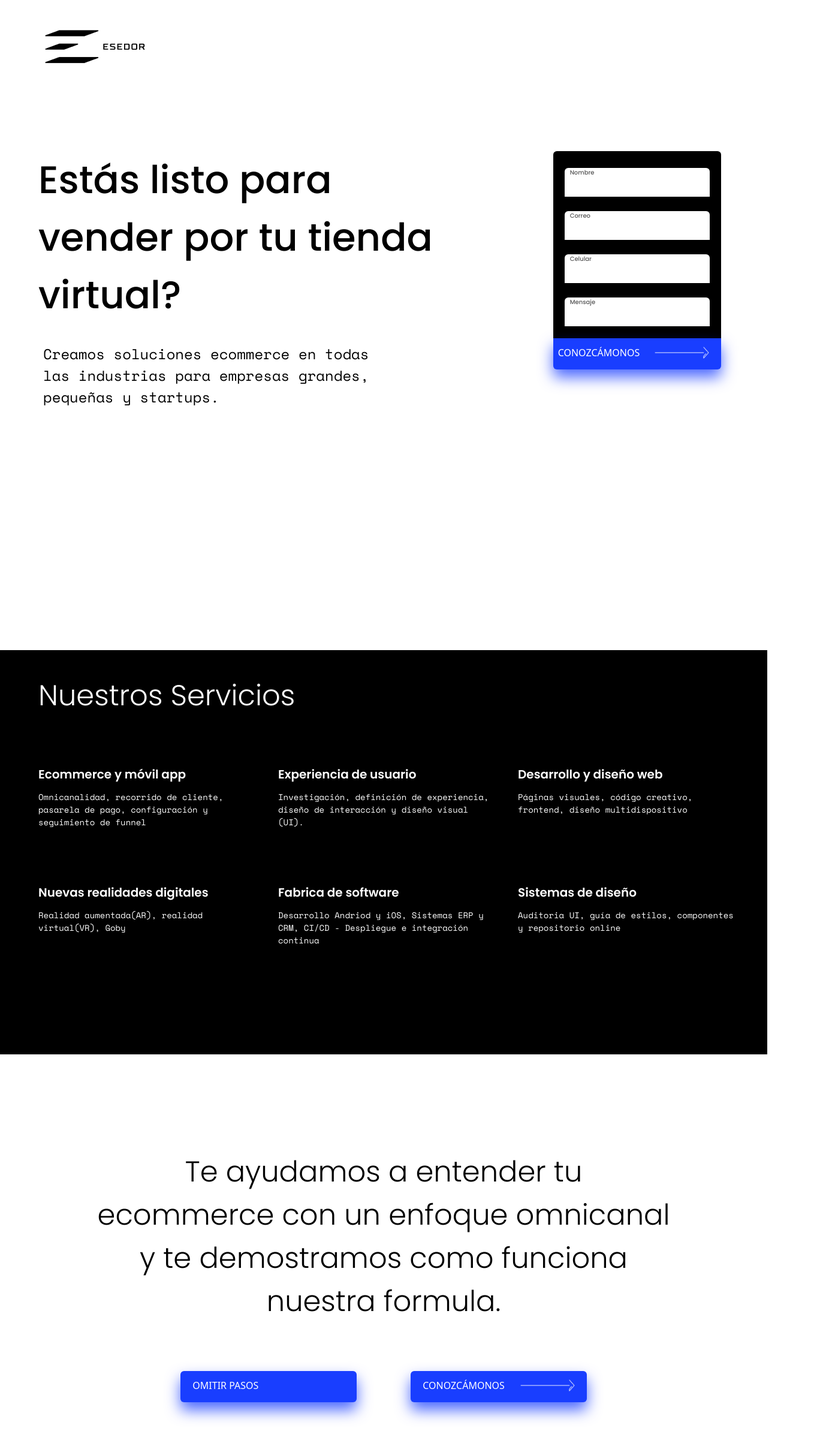
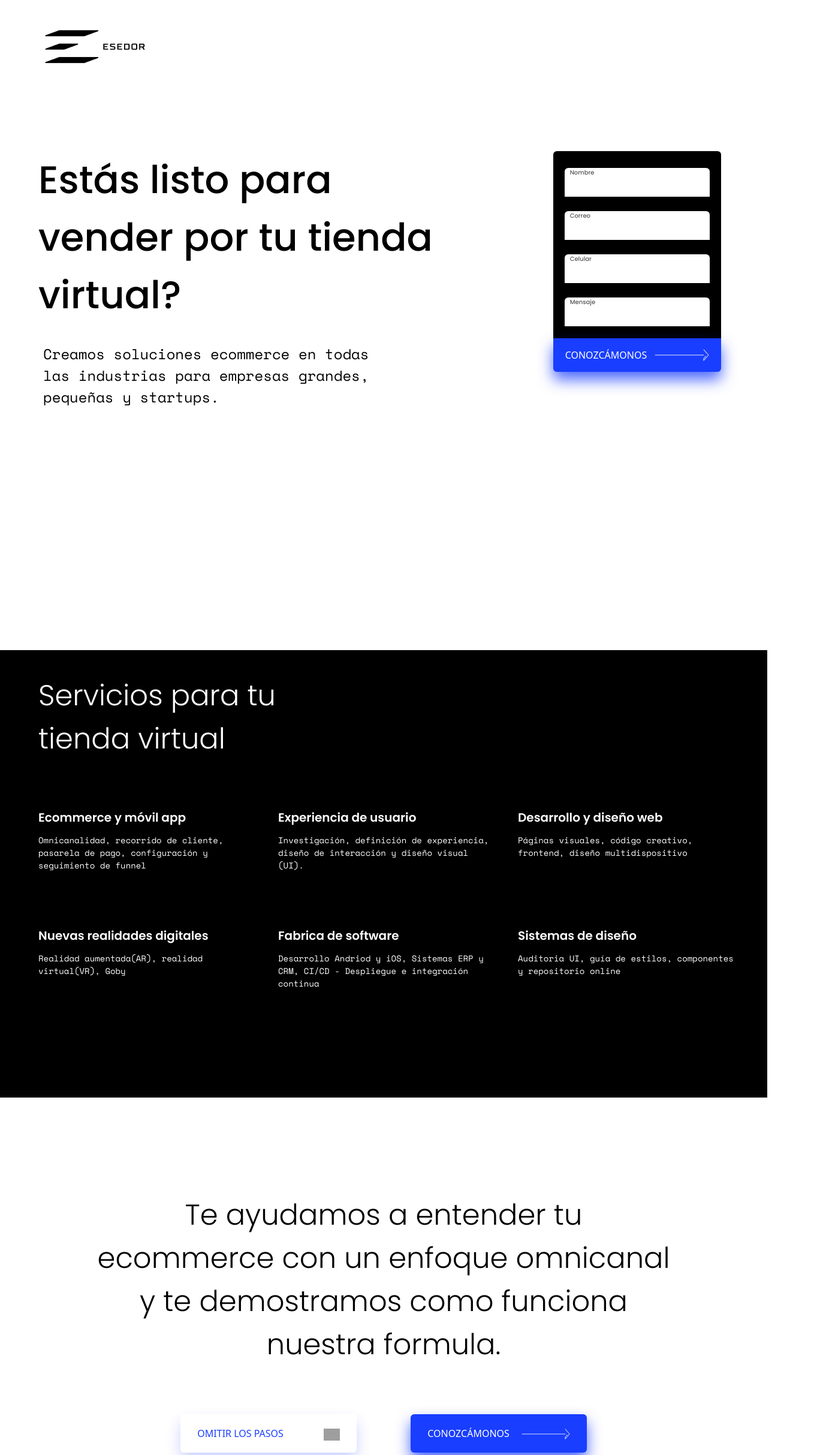
Before and after one commit to ZambranoBeicker/esedor_landingpage-web, a React (Create React App) app: page / in a window 1280 px wide. Shown: the top 2426 px of the page at 60% size, 1378 px wide, since content can reach past the window. Built offline with nearby package versions, Linux system fonts and the light colour scheme; grey boxes are pictures that could not be loaded.

Commit message:
Correct some bugs #1

```diff
--- a/src/components/Footer.js
+++ b/src/components/Footer.js
@@ -80,7 +80,7 @@ const Footer = () =>{
                 {info.map((item,index) => <FooterInfo key={index} title={item.title} pgraph={item.pgraph} /> )}
 
               </div>
-              <div className="pb-5 pt-4 px-4 md:w-3/12 lg:w-3/12 lg:px-8 md:p-0 border-b md:border-none">
+              <div className="pb-5 pt-4 px-4 md:w-3/12 lg:w-3/12 lg:pl-20 md:p-0 border-b md:border-none">
                 <h4 className="text-gray mb-5 ml-auto">Sociales</h4>
                 <div className="flex md:block">
                   <p className="mr-4">Linkedin</p>
--- a/src/components/Hero.js
+++ b/src/components/Hero.js
@@ -89,7 +89,7 @@ const data = [
           )
         })}
       </form>
-        <ArrowCta title="CONOZCÁMONOS" src="images/arrow_meet.png" containerClass="bg-blue py-1 pl-2 sm:w-56 rounded-b-md" adapt={true} cta="ml-1"/>
+        <ArrowCta title="CONOZCÁMONOS" src="images/arrow_meet.png" containerClass="bg-blue py-2 pt-2 pl-5 sm:w-56 rounded-b-md" adapt={true} cta="ml-1"/>
     </div>
   )
 }
--- a/src/components/OurServices.js
+++ b/src/components/OurServices.js
@@ -1,5 +1,4 @@
 import React from 'react';
-// import {useState,useEffect} from 'react';
 import {InfoParagraph,ArrowCta} from './Hero.js';
 
 
@@ -37,26 +36,6 @@ const showServices = (data,classes)=>{
 }
 
 const OurService = () =>{
-    // const [styleArrow,setStyleArrow] = useState('arrow-cta')
-    // const [styleContainer,setStyleContainer] = useState('md:fixed md:px-12 md:w-4/12 fixed-container')
-
-
-
-    // useEffect(()=>{
-    //   window.addEventListener('scroll',handleScroll)
-    // },[])
-
-    // useEffect(()=>{
-    //   if(window.scrollY < 1350){
-    //     window.addEventListener('scroll',handleScroll)
-
-    //   }
-
-    //   if(window.scrollY > 1450){
-    //     window.removeEventListener("scroll",handleScroll)
-
-    //   }
-    // })
 
     const data = [
         {
@@ -90,39 +69,11 @@ const OurService = () =>{
         containerClass:"text-white my-3"
     }
 
-    // const handleScroll = ()=>{
-
-    //   if(window.scrollY < 100){
-    //     setStyleArrow('arrow-cta')
-    //     setStyleContainer('md:fixed md:px-12 md:w-4/12 fixed-container')
-
-
-    //   }else if(window.scrollY > 100 && window.scrollY < 1050){
-    //     setStyleArrow('arrow-contract contract-hover')
-    //     setStyleContainer('md:fixed md:px-12 md:w-4/12 moved-container')
-    //   }else if(window.scrollY > 1050 && window.scrollY < 1350 ){
-    //     setStyleContainer('md:w-4/12 md:mx-auto md:mt-20 md:px-8 insert-out')
-
-
-
-    //   }else if(window.scrollY > 1350){
-    //     setStyleContainer('md:w-4/12 md:mx-auto md:mt-20 md:px-3 insert-in')
-
-    //     setStyleArrow('arrow-contract')
-    //   }else{
-    //     setStyleContainer('md:fixed md:w-4/12 px-12')
-
-    //   }
-    // }
-
-
-
-
     return (
         <React.Fragment>
             <section className="block md:bg-black px-4 py-5 md:pl-16 pt-10 pb-32 w-full">
                 <div className="text-white mb-10">
-                    <h2 className="text-2xl md:text-4xl lg:text-5xl">Nuestros Servicios</h2>
+                    <h2 className="text-2xl md:text-4xl lg:text-5xl">Servicios para tu<br></br> tienda virtual</h2>
                 </div>
                 <div className="md:flex md:flex-wrap">
                     {showServices(data,classes)}
@@ -130,12 +81,12 @@ const OurService = () =>{
             </section>
             <div className="md:mx-auto md:my-40 md:w-9/12 w-full px-4 md:px-0 text-center">
                 <h2 className="text-semibig sm:text-3xl md:text-4xl xl:text-5xl">Te ayudamos a entender tu ecommerce con un enfoque omnicanal y te demostramos como funciona nuestra formula.</h2>
-                <div className="min-w-0 flex">
-                  <div className="w-5/12 xl:w-4/12 ml-auto hidden lg:block mr-8">
-                    <ArrowCta  title="OMITIR PASOS" containerClass="md:w-11/12 rounded-md my-20 bg-blue py-2 text-shadow" ctaClass="ml-5" adapt={true}/>
+                <div className="arrows min-w-0 flex">
+                  <div className="w-4/12 xl:w-4/12 ml-auto hidden lg:block mr-8">
+                    <ArrowCta  title="OMITIR LOS PASOS" src="images/omitir.png" containerClass="md:w-11/12 rounded-md px-2 my-20 py-3 pt-3 text-shadow-second" ctaClass="ml-5 text-blue" adapt={true}/>
                   </div>
-                  <div className="min-w-0 lg:w-5/12 xl:w-4/12 mx-auto lg:mr-auto lg:ml-8">
-                    <ArrowCta  title="CONOZCÁMONOS" containerClass="md:w-11/12 rounded-md my-20 bg-blue py-2 text-shadow " ctaClass="ml-5" src="images/arrow_meet.png" adapt={true}/>
+                  <div className="min-w-0 md:w-6/12 lg:w-4/12 xl:w-4/12 mx-auto lg:mr-auto lg:ml-8">
+                    <ArrowCta  title="CONOZCÁMONOS" containerClass="md:w-11/12 rounded-md my-20 bg-blue px-2 py-3 pt-3 text-shadow " ctaClass="ml-5 md:mr-5" src="images/arrow_meet.png" adapt={true}/>
                   </div>
                 </div>
 
--- a/src/components/Projects.js
+++ b/src/components/Projects.js
@@ -13,10 +13,10 @@ const Projects = () =>{
             </div>
 
 
-            <div className="bg-black p-4 rounded-b-md lg:w-11/12 lg:px-16 lg:pt-10">
+            <div className="bg-black p-4 rounded-b-md lg:w-11/12 md:px-16 lg:pt-10">
               <div className="text-white lg:w-1/3">
                 <h4 className="text-sm">Proyectos selecionados</h4>
-                <h2 className="text-semibig mt-4 lg:text-5xl lg:mt-5">NIUBIZ</h2>
+                <h2 className="text-semibig mt-4 md:text-3xl lg:text-5xl lg:mt-5">NIUBIZ</h2>
                 <InfoParagraph
                   info="Est occaecat cillum sit dolor anim esse elit adipisicing pariatur cillum ex aliquip esse aute. Velit tempor nisi qui cupidatat aliquip veniam id laborum cupidatat et. Incididunt fugiat aliquip et ut fugiat enim."
                   textClass="md:text-sm md:leading-8 max-w-full text-xs"
@@ -28,7 +28,7 @@ const Projects = () =>{
                 <img src="images/arrow-2.png" alt="arrow-2"/>
               </div>
               <div className="mt-5 ml-auto text-white w-40 text-xs text-bold text-right lg:hidden">
-                 <a href="#this" className="border-b border-black hover:border-white">VISITAR WEB</a>
+                 <a href="#this" className="border-b border-black hover:border-white md:text-sm">VISITAR WEB</a>
               </div>
             </div>
               <div className="projects__image hidden lg:block absolute w-8/12 right-0">
--- a/src/components/Steps.js
+++ b/src/components/Steps.js
@@ -43,12 +43,12 @@ const stepsContent = (data)=>{
 
         <div className="relative py-20 my-56 ">
           <div className="mx-auto">
-              <h4 className="text-xs text-center font-bold">{data[0].stepTitle + ' PASO'}</h4>
+              <h4 className="text-xs md:text-sm text-center font-bold">{data[0].stepTitle + ' PASO'}</h4>
               <img className="w-full my-10 sm:my-16" src={data[0].img} alt={data[0].stepTitle}/>
-              <h2 className=" w-11/12 mx-auto text-semibig sm:mb-4 sm:text-2xl md:text-3xl">{data[0].infoTitle}</h2>
+              <h2 className=" w-11/12 mx-auto text-semibig sm:mb-4 sm:text-2xl md:text-3xl md:mx-0">{data[0].infoTitle}</h2>
           </div>
-          <InfoParagraph info={data[0].info} containerClass="'w-11/12 sm:min-w-0 my-3 md:my-5'" textClass="mx-auto w-11/12 text-xs sm:text-base md:text-lg"/>
-          <ArrowCta  title="CONOZCÁMONOS" containerClass="rounded-md mx-auto sm:ml-6 my-10 bg-blue py-2 text-shadow " ctaClass="ml-5" src="images/arrow_meet.png" adapt={true}/>
+          <InfoParagraph info={data[0].info} containerClass="'w-11/12 sm:min-w-0 my-3 md:my-5'" textClass="mx-auto md:mx-0 w-11/12 text-xs sm:text-base md:text-lg"/>
+          <ArrowCta  title="CONOZCÁMONOS" containerClass="rounded-md mx-auto md:mx-0 sm:ml-6 my-10 bg-blue py-3 pt-3 px-2 text-shadow " ctaClass="ml-5" src="images/arrow_meet.png" adapt={true}/>
         </div>
         )
 
@@ -122,9 +122,9 @@ const Steps = () =>{
 
 
     return(
-        <section id="steps" className="min-h-0">
+        <section id="steps" className="min-h-0 md:px-16">
             {stepsContent(data)}
-            <div className="hidden md:block">
+            <div className="hidden lg:block">
               {stepsContent(lastData)}
             </div>
         </section>
--- a/src/index.scss
+++ b/src/index.scss
@@ -48,6 +48,10 @@ code {
 
   box-shadow: 0px 13px 25px rgba(0, 41, 255, 0.7);
 }
+.text-shadow-second{
+
+  box-shadow: 0px 13px 25px rgba(0, 41, 255, 0.2);
+}
 
 @import 'sass/_hero.scss';
 @import 'sass/_steps.scss';
--- a/src/sass/_services.scss
+++ b/src/sass/_services.scss
@@ -1,3 +1,15 @@
+@media screen and (min-width:"1024px"){
+
+
+.arrows{
+
+  .arrow-cta__arrow-image:nth-of-type(1){
+
+      margin-top: 4px;
+  }
+}
+}
+
 .fixed-container{
   bottom: 33.5%;
   right: 0;
```
